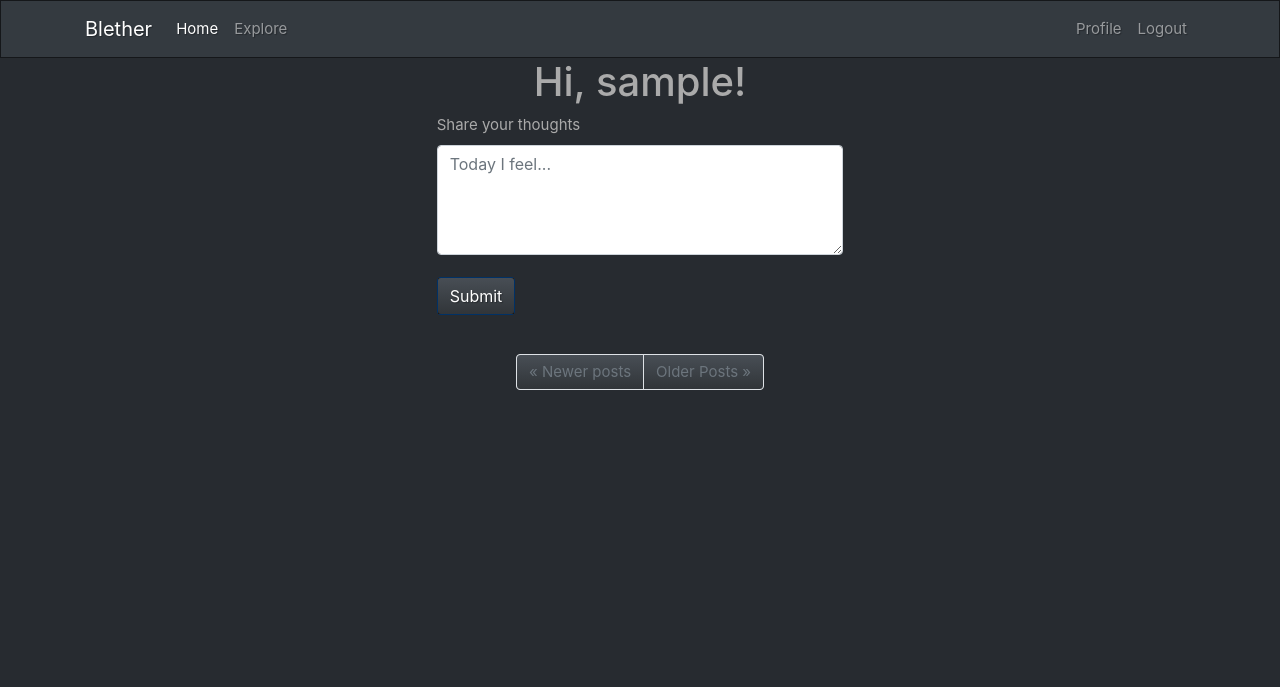
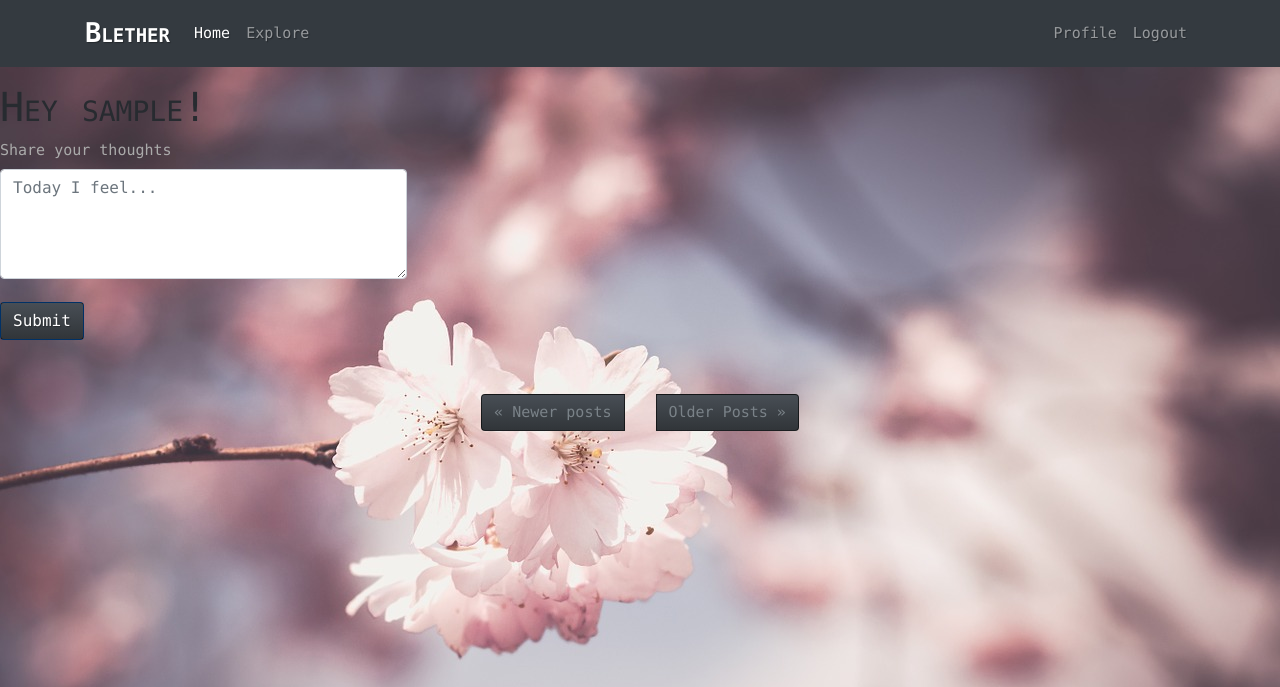
Before and after one commit to AlexYaneva/Flask-CRUD-app, a Flask app: page / in a window 1280 px wide. Shown: the top 687 px of the page. Run offline with Flask 2, Linux system fonts and the light colour scheme; the visitor is signed in with stand-in values (Sample User, id 1); data comes from the database, SQL or seed files in the repository; data that the repository does not hold is empty; some libraries are stand-ins or nearby versions.

Commit message:
fixed table width and pagination

```diff
--- a/app_package/static/custom.css
+++ b/app_package/static/custom.css
@@ -1,18 +1,28 @@
 body {
     margin: 0;
-    font-family: -apple-system, BlinkMacSystemFont, "Segoe UI", Roboto, "Helvetica Neue", Arial,
-    			"Noto Sans", sans-serif, "Apple Color Emoji", "Segoe UI Emoji", "Segoe UI Symbol", "Noto Color Emoji";
+    font-family: 'Lucida console', 'Calibri body', arial;
     font-size: 0.9375rem;
     font-weight: 400;
     line-height: 1.5;
     color: #aaa;
     text-align: left;
-    background-color: #272B30;
+    /*background-color: #272B30;*/
+    background-image: url('flowers.jpg');
+}
+
+h1 {
+	margin-top: 1rem;
+	color: #272B30;
+	font-variant: small-caps;
 }
 
 .navbar {
-    border: 1px solid rgba(0, 0, 0, 0.6);
     text-shadow: 1px 1px 1px rgba(0, 0, 0, 0.3);
+}
+
+.navbar-brand {
+	font-variant: small-caps;
+	font-size: 1.7rem;
 }
 
 .alert {
@@ -27,8 +37,8 @@ body {
 }
 
 .alert-warning{
-   color: black;
-   background-color: pink;
+   color: #332d2c;
+   background-color: #ed7e68;
    border-color: #fde1b9;
 }
 
@@ -57,6 +67,10 @@ body {
   justify-content: center;
 }
 
+.page-item {
+	margin: 1rem;
+}
+
 .page-link {
   position: relative;
   display: block;
@@ -68,3 +82,38 @@ body {
   background-color: transparent;
   border: 1px solid rgba(0, 0, 0, 0.6);
 }
+
+.page-link:hover {
+  z-index: 2;
+  color: #fff;
+  text-decoration: none;
+  background-color: transparent;
+  border-color: rgba(0, 0, 0, 0.6);
+}
+
+.page-link:focus {
+  z-index: 2;
+  outline: 0;
+  -webkit-box-shadow: 0 0 0 0.2rem rgba(58, 63, 68, 0.25);
+          box-shadow: 0 0 0 0.2rem rgba(58, 63, 68, 0.25);
+}
+
+.page-item.active .page-link {
+  z-index: 1;
+  color: #fff;
+  background-color: transparent;
+  border-color: rgba(0, 0, 0, 0.6);
+}
+
+.page-item.disabled .page-link {
+  color: #7A8288;
+  pointer-events: none;
+  cursor: auto;
+  background-color: transparent;
+  border-color: rgba(0, 0, 0, 0.6);
+}
+
+.table {
+	width: 70%;
+	margin: 10px auto;
+}
--- a/app_package/templates/_post.html
+++ b/app_package/templates/_post.html
@@ -10,11 +10,11 @@
             </td>
             <td>
                 <a href="{{ url_for('main.user', username=post.author.username) }}">
-                    {{ post.author.username }}
+                    {{ post.author.username }}<br>
                 </a>
-                said {{ moment(post.timestamp).fromNow() }}:
+                {{ post.body }}
                 <br>
-                {{ post.body }}
+                {{ moment(post.timestamp).fromNow() }}
             </td>
         </tr>
     </table>
--- a/app_package/templates/base.html
+++ b/app_package/templates/base.html
@@ -23,7 +23,7 @@
 <body>
     <nav class="navbar navbar-expand-lg navbar-dark bg-dark">
         <div class="container">
-            <a class="navbar-brand" href="{{ url_for('main.index') }}">Blether</a>
+            <a class="navbar-brand" href="{{ url_for('main.index') }}"><strong>Blether</strong></a>
             <button class="navbar-toggler" type="button" data-toggle="collapse" data-target="#navbarColor02" aria-controls="navbarColor02" aria-expanded="false" aria-label="Toggle navigation">
                 <span class="navbar-toggler-icon"></span>
             </button>
@@ -52,11 +52,9 @@
         {% with messages = get_flashed_messages() %}
         {% if messages %}
             {% for message in messages %}
-<!--             <div class="alert alert-dismissible alert-danger">
-            <button type="button" class="close" data-dismiss="alert">&times;</button>{{ message }}</div> -->
             <div class="alert alert-dismissible alert-warning">
                 <button type="button" class="close" data-dismiss="alert">&times;</button>
-                <h4 class="alert-heading">Hey there!</h4>{{ message }}</div>
+                <h4 class="alert-heading"><strong>Hey there!</strong></h4>{{ message }}</div>
             {% endfor %}
         {% endif %}
         {% endwith %}
--- a/app_package/templates/index.html
+++ b/app_package/templates/index.html
@@ -3,10 +3,10 @@
 
 {% block app_content %}
 
-	<h1 class='text-center'>Hi, {{ current_user.username }}!</h1>
     {% if form %} <!-- adding a conditional to check if the form exists and needs to be rendered (for example, it does not for the 'explore' page) -->
-	<div class="row align-items-center justify-content-center">
+    	<div class="row align-items-left justify-content-left">
             <div class="col-md-4">
+                <h1 class='text-left'>Hey {{ current_user.username }}!</h1>
                 <form  action="" method="post" role="form">
                     {{ form.hidden_tag() }}
                     <div class="form-group">
@@ -28,6 +28,7 @@
       <ul class="pagination">
         <li class="page-item previous{% if not prev_url %} disabled{% endif %}">
           <a class="page-link" href="{{ prev_url or '#' }}">&laquo; Newer posts</a>
+        </li>
 
         <li class="page-item next{% if not next_url %} disabled{% endif %}">
           <a class="page-link" href="{{ next_url or '#' }}">Older Posts &raquo;</a>
--- a/app_package/templates/user.html
+++ b/app_package/templates/user.html
@@ -28,6 +28,7 @@
       <ul class="pagination">
         <li class="page-item previous{% if not prev_url %} disabled{% endif %}">
           <a class="page-link" href="{{ prev_url or '#' }}">&laquo; Newer posts</a>
+        </li>
 
         <li class="page-item next{% if not next_url %} disabled{% endif %}">
           <a class="page-link" href="{{ next_url or '#' }}">Older Posts &raquo;</a>
```
Lines whose indentation alone changed are shown as unchanged.
